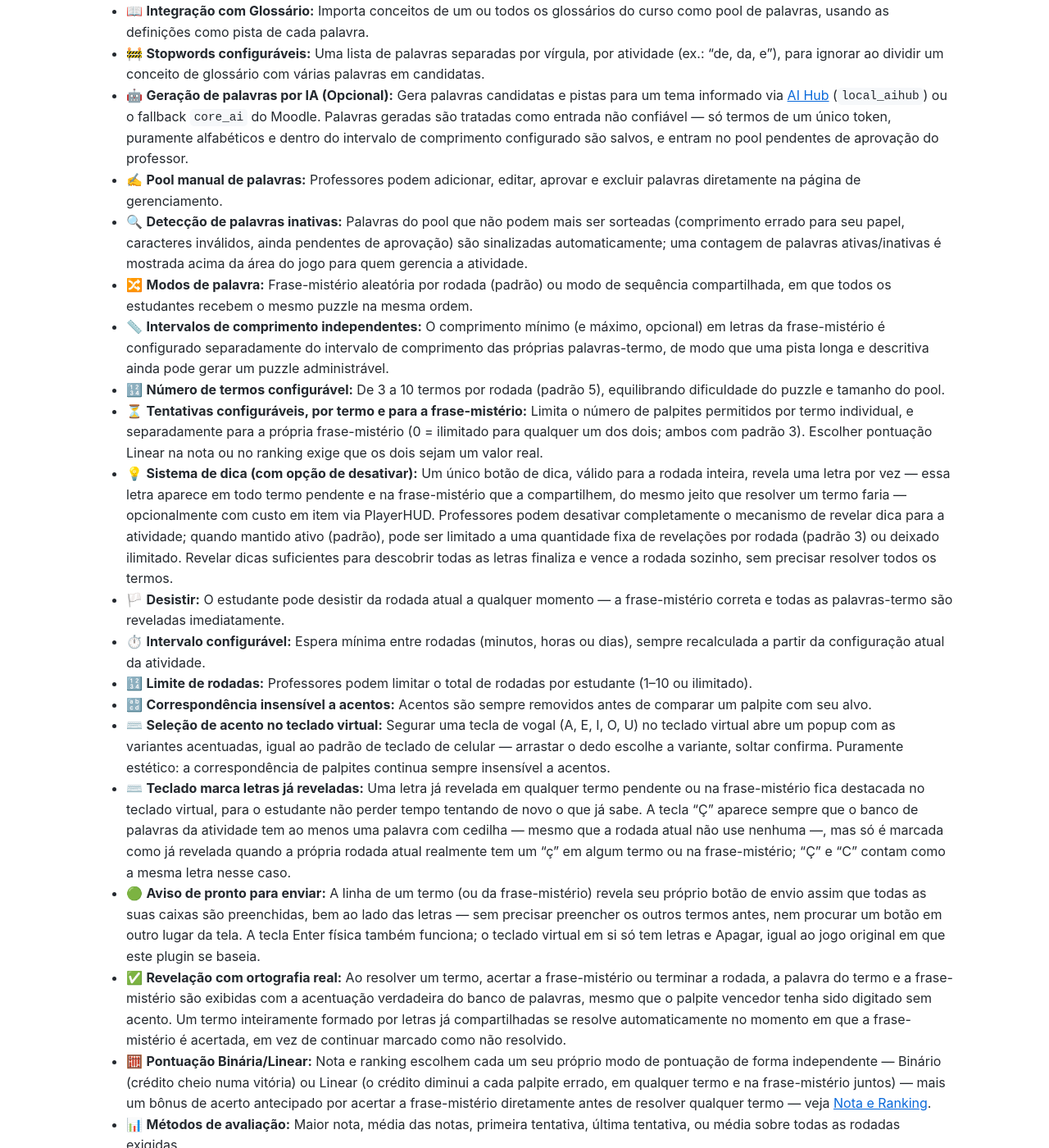
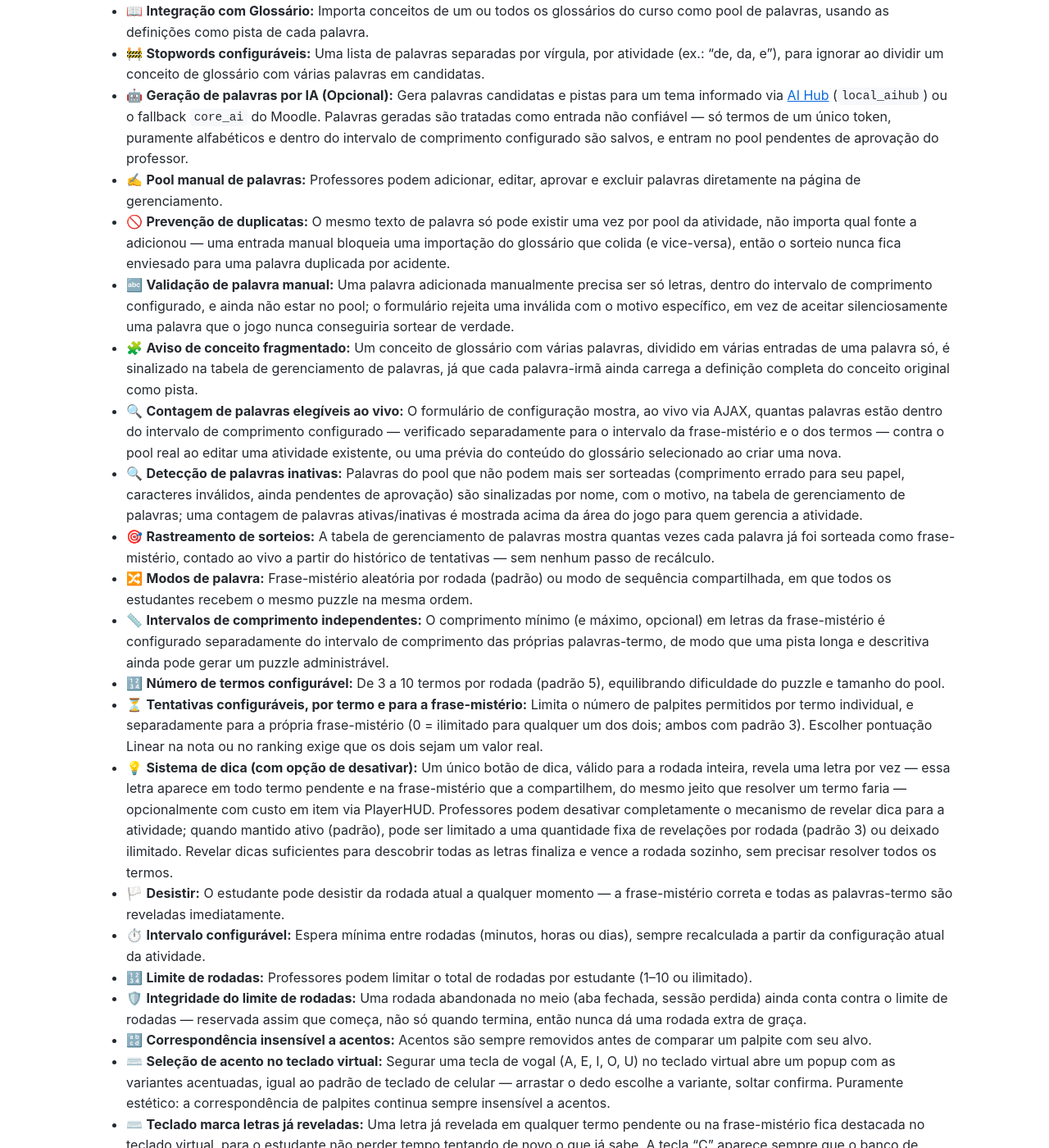
Before and after one commit to jeanlucio/moodle-mod_playercross, a Jekyll site: the page built from docs/pt/features.md, in a window 1280 px wide and 1400 px high, scrolled down 1075 px. Shown: the whole window at 82% size. Built offline with Jekyll 4.4.1, drawn with Linux system fonts in a browser that asks for light colours; our own code applies the rules of GitHub Pages for plain Markdown files; some of the changed text lies outside the part shown.

Commit message:
document code-level features never listed in features.md
Comparing this plugin's actual code against mod_playerwords' documentation
turned up several features PlayerCross already has but never listed: word
pool duplicate prevention, manual-word validation, fragmented-concept
warning, live eligible-words count, draw-count tracking, grading method
shown before playing, the fuller PlayerHUD affordability/waived-item
behavior, and user/glossary id remapping in backup/restore. Also documents
the two features this session just added: the PlayerHUD 'not in this course
yet' notice and round-limit integrity.

```diff
--- a/docs/pt/features.md
+++ b/docs/pt/features.md
@@ -10,7 +10,12 @@
 * 🚧 **Stopwords configuráveis:** Uma lista de palavras separadas por vírgula, por atividade (ex.: "de, da, e"), para ignorar ao dividir um conceito de glossário com várias palavras em candidatas.
 * 🤖 **Geração de palavras por IA (Opcional):** Gera palavras candidatas e pistas para um tema informado via [AI Hub](aihub.html) (`local_aihub`) ou o fallback `core_ai` do Moodle. Palavras geradas são tratadas como entrada não confiável — só termos de um único token, puramente alfabéticos e dentro do intervalo de comprimento configurado são salvos, e entram no pool pendentes de aprovação do professor.
 * ✍️ **Pool manual de palavras:** Professores podem adicionar, editar, aprovar e excluir palavras diretamente na página de gerenciamento.
-* 🔍 **Detecção de palavras inativas:** Palavras do pool que não podem mais ser sorteadas (comprimento errado para seu papel, caracteres inválidos, ainda pendentes de aprovação) são sinalizadas automaticamente; uma contagem de palavras ativas/inativas é mostrada acima da área do jogo para quem gerencia a atividade.
+* 🚫 **Prevenção de duplicatas:** O mesmo texto de palavra só pode existir uma vez por pool da atividade, não importa qual fonte a adicionou — uma entrada manual bloqueia uma importação do glossário que colida (e vice-versa), então o sorteio nunca fica enviesado para uma palavra duplicada por acidente.
+* 🔤 **Validação de palavra manual:** Uma palavra adicionada manualmente precisa ser só letras, dentro do intervalo de comprimento configurado, e ainda não estar no pool; o formulário rejeita uma inválida com o motivo específico, em vez de aceitar silenciosamente uma palavra que o jogo nunca conseguiria sortear de verdade.
+* 🧩 **Aviso de conceito fragmentado:** Um conceito de glossário com várias palavras, dividido em várias entradas de uma palavra só, é sinalizado na tabela de gerenciamento de palavras, já que cada palavra-irmã ainda carrega a definição completa do conceito original como pista.
+* 🔍 **Contagem de palavras elegíveis ao vivo:** O formulário de configuração mostra, ao vivo via AJAX, quantas palavras estão dentro do intervalo de comprimento configurado — verificado separadamente para o intervalo da frase-mistério e o dos termos — contra o pool real ao editar uma atividade existente, ou uma prévia do conteúdo do glossário selecionado ao criar uma nova.
+* 🔍 **Detecção de palavras inativas:** Palavras do pool que não podem mais ser sorteadas (comprimento errado para seu papel, caracteres inválidos, ainda pendentes de aprovação) são sinalizadas por nome, com o motivo, na tabela de gerenciamento de palavras; uma contagem de palavras ativas/inativas é mostrada acima da área do jogo para quem gerencia a atividade.
+* 🎯 **Rastreamento de sorteios:** A tabela de gerenciamento de palavras mostra quantas vezes cada palavra já foi sorteada como frase-mistério, contado ao vivo a partir do histórico de tentativas — sem nenhum passo de recálculo.
 * 🔀 **Modos de palavra:** Frase-mistério aleatória por rodada (padrão) ou modo de sequência compartilhada, em que todos os estudantes recebem o mesmo puzzle na mesma ordem.
 * 📏 **Intervalos de comprimento independentes:** O comprimento mínimo (e máximo, opcional) em letras da frase-mistério é configurado separadamente do intervalo de comprimento das próprias palavras-termo, de modo que uma pista longa e descritiva ainda pode gerar um puzzle administrável.
 * 🔢 **Número de termos configurável:** De 3 a 10 termos por rodada (padrão 5), equilibrando dificuldade do puzzle e tamanho do pool.
@@ -19,6 +24,7 @@
 * 🏳️ **Desistir:** O estudante pode desistir da rodada atual a qualquer momento — a frase-mistério correta e todas as palavras-termo são reveladas imediatamente.
 * ⏱️ **Intervalo configurável:** Espera mínima entre rodadas (minutos, horas ou dias), sempre recalculada a partir da configuração atual da atividade.
 * 🔢 **Limite de rodadas:** Professores podem limitar o total de rodadas por estudante (1–10 ou ilimitado).
+* 🛡️ **Integridade do limite de rodadas:** Uma rodada abandonada no meio (aba fechada, sessão perdida) ainda conta contra o limite de rodadas — reservada assim que começa, não só quando termina, então nunca dá uma rodada extra de graça.
 * 🔡 **Correspondência insensível a acentos:** Acentos são sempre removidos antes de comparar um palpite com seu alvo.
 * ⌨️ **Seleção de acento no teclado virtual:** Segurar uma tecla de vogal (A, E, I, O, U) no teclado virtual abre um popup com as variantes acentuadas, igual ao padrão de teclado de celular — arrastar o dedo escolhe a variante, soltar confirma. Puramente estético: a correspondência de palpites continua sempre insensível a acentos.
 * ⌨️ **Teclado marca letras já reveladas:** Uma letra já revelada em qualquer termo pendente ou na frase-mistério fica destacada no teclado virtual, para o estudante não perder tempo tentando de novo o que já sabe. A tecla "Ç" aparece sempre que o banco de palavras da atividade tem ao menos uma palavra com cedilha — mesmo que a rodada atual não use nenhuma —, mas só é marcada como já revelada quando a própria rodada atual realmente tem um "ç" em algum termo ou na frase-mistério; "Ç" e "C" contam como a mesma letra nesse caso.
@@ -26,6 +32,7 @@
 * ✅ **Revelação com ortografia real:** Ao resolver um termo, acertar a frase-mistério ou terminar a rodada, a palavra do termo e a frase-mistério são exibidas com a acentuação verdadeira do banco de palavras, mesmo que o palpite vencedor tenha sido digitado sem acento. Um termo inteiramente formado por letras já compartilhadas se resolve automaticamente no momento em que a frase-mistério é acertada, em vez de continuar marcado como não resolvido.
 * 🧮 **Pontuação Binária/Linear:** Nota e ranking escolhem cada um seu próprio modo de pontuação de forma independente — Binário (crédito cheio numa vitória) ou Linear (o crédito diminui a cada palpite errado, em qualquer termo e na frase-mistério juntos) — mais um bônus de acerto antecipado por acertar a frase-mistério diretamente antes de resolver qualquer termo — veja [Nota e Ranking](grading.html).
 * 📊 **Métodos de avaliação:** Maior nota, média das notas, primeira tentativa, última tentativa, ou média sobre todas as rodadas exigidas.
+* 🧮 **Transparência de avaliação:** O estudante vê o método de avaliação ativo antes de jogar, do mesmo jeito que o Quiz do Moodle comunica seu próprio método de avaliação.
 * 📋 **Integração com o diário de notas:** As notas são lançadas automaticamente a cada conclusão de rodada.
 * ✅ **Regra de conclusão personalizada:** Número mínimo de rodadas concluídas, avaliado e aplicado imediatamente após cada rodada.
 * 🔄 **Suporte a redefinição de curso:** "Redefinir curso" limpa as tentativas dos estudantes e reseta as notas da atividade, restrito ao curso alvo.
@@ -36,7 +43,8 @@
 * ♿ **Acessibilidade:** Contraste WCAG AA em cada peça do puzzle; indicadores de estado não-cromáticos; `aria-label` em cada campo; o comportamento de foco por caixa de letra reflete um campo de código de verificação, para navegação previsível por teclado e clique.
 * ⚡ **Totalmente AJAX:** Toda transição de rodada (palpite de termo, palpite final, dica, desistência, tempo esgotado, início, nova rodada) acontece sem recarregar a página.
 * 🔔 **Feedback por toast:** Resultados do fluxo da rodada (um termo resolvido, um palpite errado, uma dica revelada) aparecem como notificações toast breves e que se fecham sozinhas, em vez de diálogos bloqueantes, mantendo o estudante no puzzle.
-* 🎮 **Integração com o PlayerHUD (Opcional):** Exige itens do inventário para iniciar uma rodada ou revelar a dica de um termo, com consumo FIFO atômico. Também pode **conceder** um item a cada rodada vencida; seguindo a mesma regra antifarming do PlayerHUD, nenhum XP é concedido por esse item enquanto a atividade permitir rodadas ilimitadas.
+* 🎮 **Integração com o PlayerHUD (Opcional):** Exige itens do inventário para iniciar uma rodada ou revelar uma dica, com consumo FIFO atômico. O saldo atual do estudante contra a quantidade exigida é sempre mostrado antes, e um custo apontando para um item excluído ou de outro curso é dispensado em vez de bloquear o estudante. Também pode **conceder** um item a cada rodada vencida; seguindo a mesma regra antifarming do PlayerHUD, nenhum XP é concedido por esse item enquanto a atividade permitir rodadas ilimitadas, e o XP potencial dessa concessão é refletido na própria estimativa de teto de "XP total no jogo" do PlayerHUD.
 * 🛡️ **Integração segura entre cursos:** Toda referência a item do PlayerHUD é validada contra a instância de bloco do próprio curso, nunca um item obsoleto ou de outro curso — mesmo após backup/restore ou duplicação de curso.
-* 📦 **Backup e Restauração:** Suporte completo a backup/restore Moodle 2, incluindo a ação "Duplicar atividade", o pool de palavras, tentativas, e remapeamento seguro de itens do PlayerHUD.
+* 🔔 **Reconhecimento de dependência do PlayerHUD:** Quando o PlayerHUD está instalado no site mas ainda não foi adicionado ao curso atual, o formulário de configuração explica que a integração vai aparecer assim que o bloco for adicionado. Quando o plugin block_playerhud não está instalado em lugar nenhum do site, o administrador do site vê um aviso equivalente na própria página de configurações do plugin.
+* 📦 **Backup e Restauração:** Suporte completo a backup/restore Moodle 2, incluindo a ação "Duplicar atividade", o pool de palavras, tentativas, remapeamento de id de glossário e usuário, e remapeamento seguro de itens do PlayerHUD.
 * 🔐 **API de Privacidade:** Compatível com LGPD/GDPR — exportação e exclusão completas de todos os dados pessoais armazenados.
```
Also changed, not shown: docs/en/features.md (+11 -3 lines).
